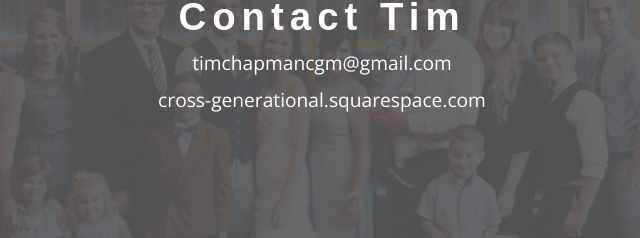
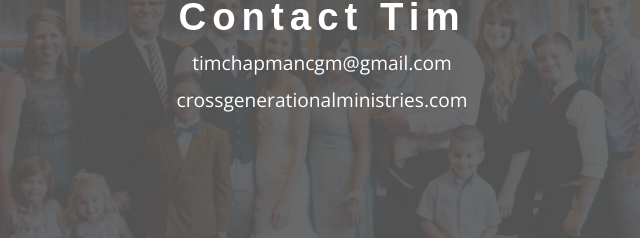
Before and after one commit to priscillaluna/Devotional-Landing-Page, a plain HTML site: page index.html in a window 1280 px wide. Shown: the part 1969-2207 px from the top of the page, 318-958 px from the left. Drawn offline with nearby package versions, Linux system fonts and the light colour scheme; a web font is replaced by a local one.

Commit message:
Updated 'index.html' via CloudCannon

```diff
--- a/index.html
+++ b/index.html
@@ -41,7 +41,7 @@
     <section class="contact">
       <h1>Contact Tim</h1>
       <a href="mailto:timchapmancgm@gmail.com" class="email" target="_blank">timchapmancgm@gmail.com</a>
-      <a href="http://cross-generational.squarespace.com" class="website" target="_blank">cross-generational.squarespace.com</a>
+      <a href="http://crossgenerationalministries.com" class="website" target="_blank">crossgenerationalministries.com</a>
     </section>
 
   </main>
```
